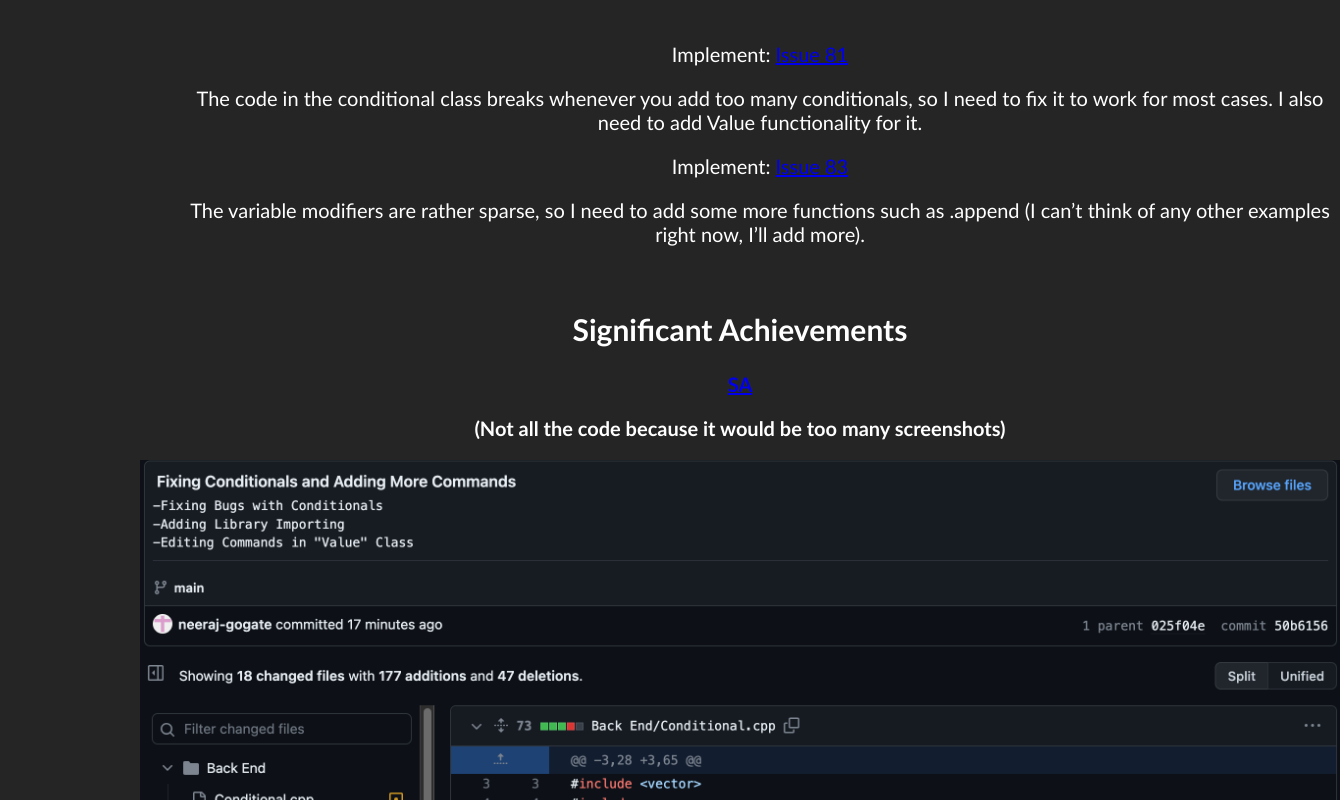
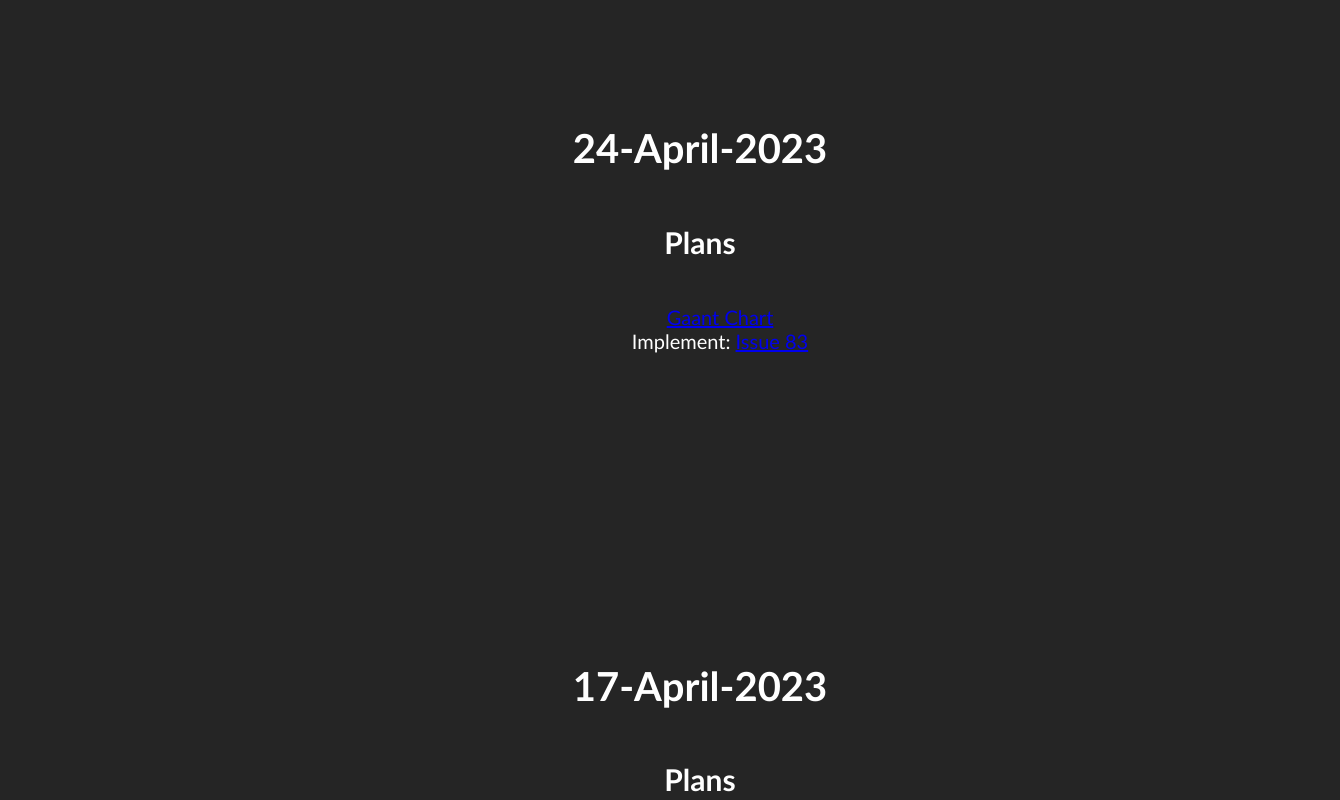
Before and after one commit to neeraj-gogate/neeraj-gogate.github.io, a plain HTML site: page CS-III/Projects/ISP/Journal.html in a window 1280 px wide. Shown: the part 985-1785 px from the top of the page, 1340 px wide, since content can reach past the window. Drawn offline with Linux system fonts and the light colour scheme.

Commit message:
jounral part 1 april 24

```diff
--- a/CS-III/Projects/ISP/Journal.html
+++ b/CS-III/Projects/ISP/Journal.html
@@ -36,6 +36,17 @@
 
       	<div id="journal" class="section">
 			  <div id="journal-entry" class="holder">
+
+				  <h1 style="text-align: center; font-weight: bold">24-April-2023</h1>
+
+				  <h2 style="text-align:center; font-weight:bold">Plans</h2>
+				  <ul style="list-style-type:none;">
+					<li><a style="text-align:center;" href="https://docs.google.com/spreadsheets/d/1bjXPrc6yXdY9ny0BXh2Jwfa0ye_KbvOqi3BomtTNUws/edit#gid=0">Gaant Chart</a></li>
+					  <li>Implement: <a href="https://github.com/CSAllenISD/2023-ISP-CodeConverter/issues/83">Issue 83</a>
+				  </li>
+				  </ul>
+
+				  </div>
 				  <h1 style="text-align: center; font-weight: bold">17-April-2023</h1>
 
 				  <h2 style="text-align:center; font-weight:bold">Plans</h2>
```
Also changed, not shown: 1 other file.
